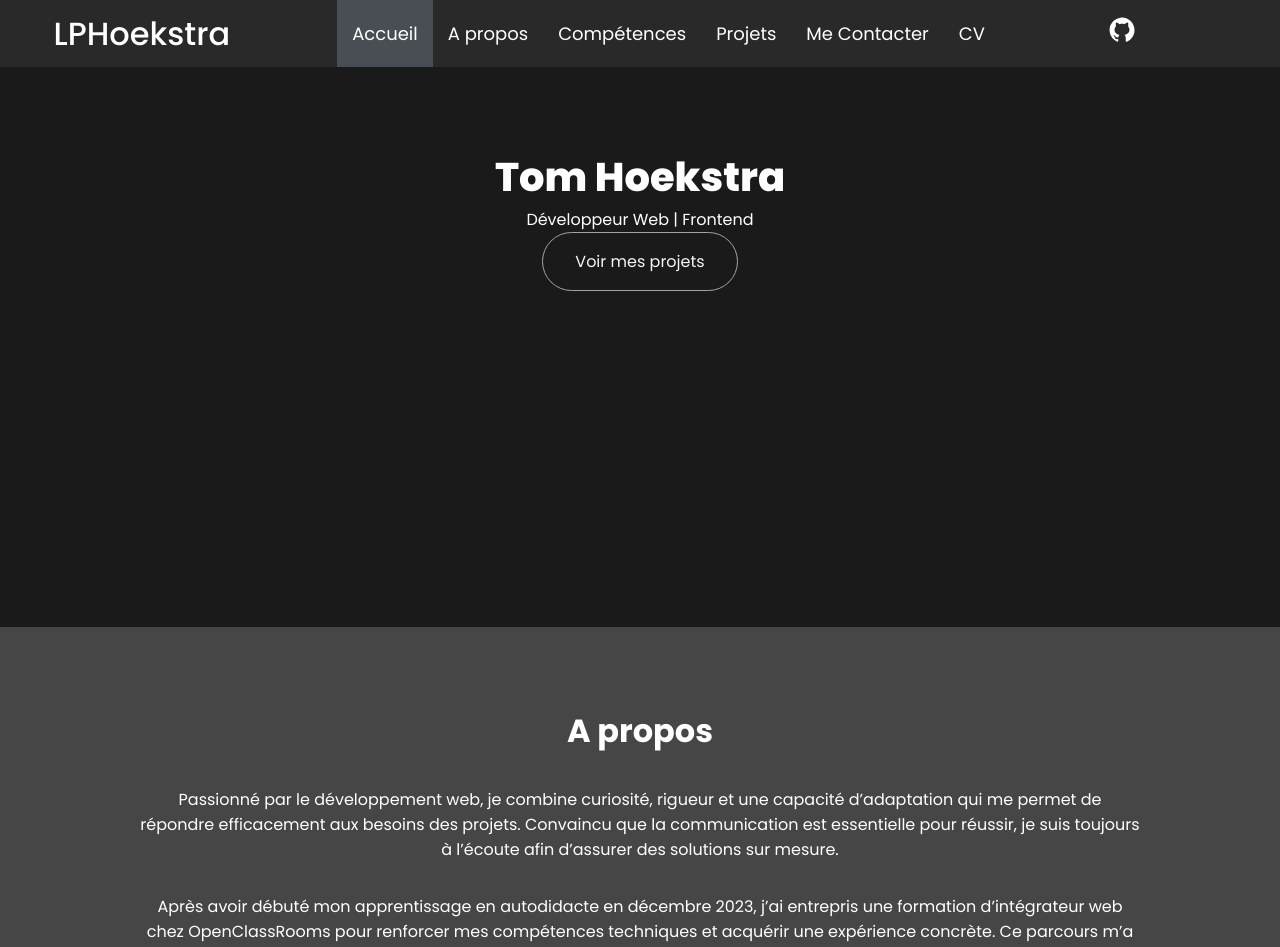
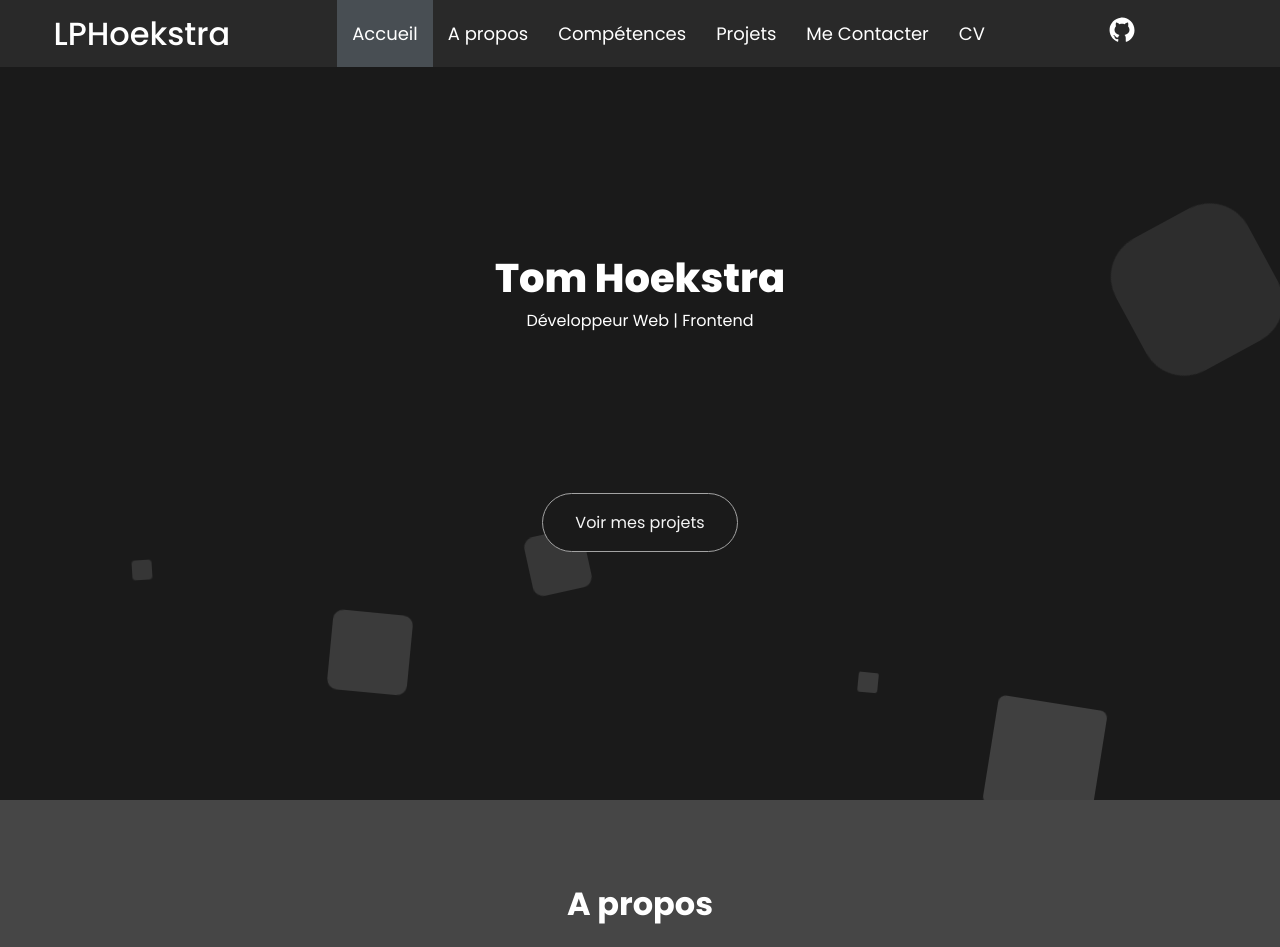
Before and after one commit to LPHoekstra/lph-portfolio, a React (Vite) app: page / in a window 1280 px wide. Shown: the top 947 px of the page. Built offline with nearby package versions, Linux system fonts and the light colour scheme.

Commit message:
hero section background and styles

```diff
--- /dev/null
+++ b/src/components/HeroBackgroundAnimation/index.jsx
@@ -0,0 +1,20 @@
+import m from "./index.module.scss"
+
+function HeroBackgroundAnimation() {
+    return (
+            <ul className={m.circles}>
+                <li></li>
+                <li></li>
+                <li></li>
+                <li></li>
+                <li></li>
+                <li></li>
+                <li></li>
+                <li></li>
+                <li></li>
+                <li></li>
+            </ul>
+    )
+}
+
+export default HeroBackgroundAnimation
--- /dev/null
+++ b/src/components/HeroBackgroundAnimation/index.module.scss
@@ -0,0 +1,116 @@
+@use "./../../styles/variables.scss" as *;
+
+.circles{
+    position: absolute;
+    top: 0;
+    left: 0;
+    width: 100%;
+    height: 100%;
+    overflow: hidden;
+}
+
+.circles li{
+    position: absolute;
+    display: block;
+    list-style: none;
+    width: 20px;
+    height: 20px;
+    background: $secondary-background-color;
+    animation: animate 25s linear infinite;
+    bottom: -150px;
+
+}
+
+.circles li:nth-child(1){
+    left: 25%;
+    width: 80px;
+    height: 80px;
+    animation-delay: 0s;
+}
+
+
+.circles li:nth-child(2){
+    left: 10%;
+    width: 20px;
+    height: 20px;
+    animation-delay: 2s;
+    animation-duration: 12s;
+}
+
+.circles li:nth-child(3){
+    left: 70%;
+    width: 20px;
+    height: 20px;
+    animation-delay: 4s;
+}
+
+.circles li:nth-child(4){
+    left: 40%;
+    width: 60px;
+    height: 60px;
+    animation-delay: 0s;
+    animation-duration: 18s;
+}
+
+.circles li:nth-child(5){
+    left: 65%;
+    width: 20px;
+    height: 20px;
+    animation-delay: 0s;
+}
+
+.circles li:nth-child(6){
+    left: 75%;
+    width: 110px;
+    height: 110px;
+    animation-delay: 3s;
+}
+
+.circles li:nth-child(7){
+    left: 35%;
+    width: 150px;
+    height: 150px;
+    animation-delay: 7s;
+}
+
+.circles li:nth-child(8){
+    left: 50%;
+    width: 25px;
+    height: 25px;
+    animation-delay: 15s;
+    animation-duration: 45s;
+}
+
+.circles li:nth-child(9){
+    left: 20%;
+    width: 15px;
+    height: 15px;
+    animation-delay: 2s;
+    animation-duration: 35s;
+}
+
+.circles li:nth-child(10){
+    left: 85%;
+    width: 150px;
+    height: 150px;
+    animation-delay: 0s;
+    animation-duration: 11s;
+}
+
+
+
+@keyframes animate {
+
+    0%{
+        transform: translateY(0) rotate(0deg);
+        opacity: 1;
+        border-radius: 0;
+    }
+
+    100%{
+        transform: translateY(-1000px) rotate(720deg);
+        opacity: 0;
+        border-radius: 50%;
+    }
+
+}
--- a/src/layout/Header/index.module.scss
+++ b/src/layout/Header/index.module.scss
@@ -7,7 +7,8 @@ $background-color: #313131;
     display: flex;
     justify-content: space-around;
     align-items: center;
-    position: sticky;
+    position: fixed;
+    width: 100%;
     top: 0;
     z-index: 1000;
 
--- a/src/pages/home/index.jsx
+++ b/src/pages/home/index.jsx
@@ -3,12 +3,14 @@ import Projects from "../../components/Projects"
 import Skills from "../../components/Skills"
 import m from "./index.module.scss"
 import { redirection } from "../../utils/redirectionUtils"
+import HeroBackground from "../../components/HeroBackgroundAnimation"
 
 function Home() {
     return (
         <main className={m.main}>
             {/* fast presentation section */}
             <section id="hero" className={m.hero}>
+                <HeroBackground />
                 <h1 className={m.hero__title}>Tom Hoekstra</h1>
                 <p>
                     Développeur Web | Frontend
--- a/src/pages/home/index.module.scss
+++ b/src/pages/home/index.module.scss
@@ -6,7 +6,14 @@
 }
 
 .hero {
-    height: 50vh;
+    height: 100vh;
+    position: relative;
+    overflow: hidden;
+    padding: 0;
+    display: flex;
+    flex-direction: column;
+    justify-content: center;
+    align-items: center;
 
     &__title {
         font-size: 2.5em;
@@ -15,7 +22,7 @@
 
     &__btn {
         max-width: max-content;
-        margin: auto;
+        margin-top: 10em;
         @include button
     }
 }
--- a/src/styles/base.scss
+++ b/src/styles/base.scss
@@ -18,8 +18,6 @@ form {
 }
 
 section {
-    padding-top: 5rem;
-    padding-bottom: 5rem;
     padding: 5rem 2rem;
 }
 
```
